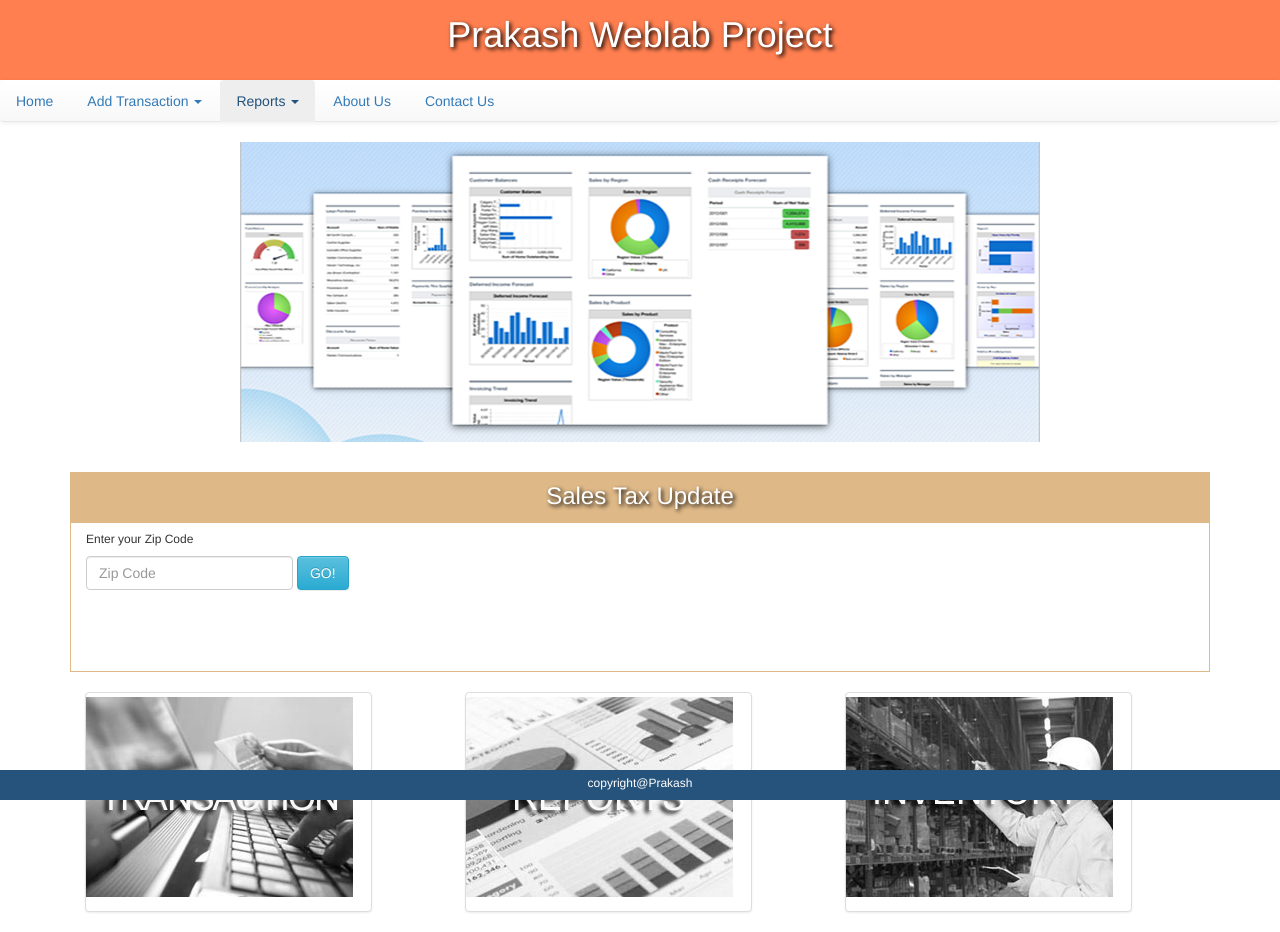
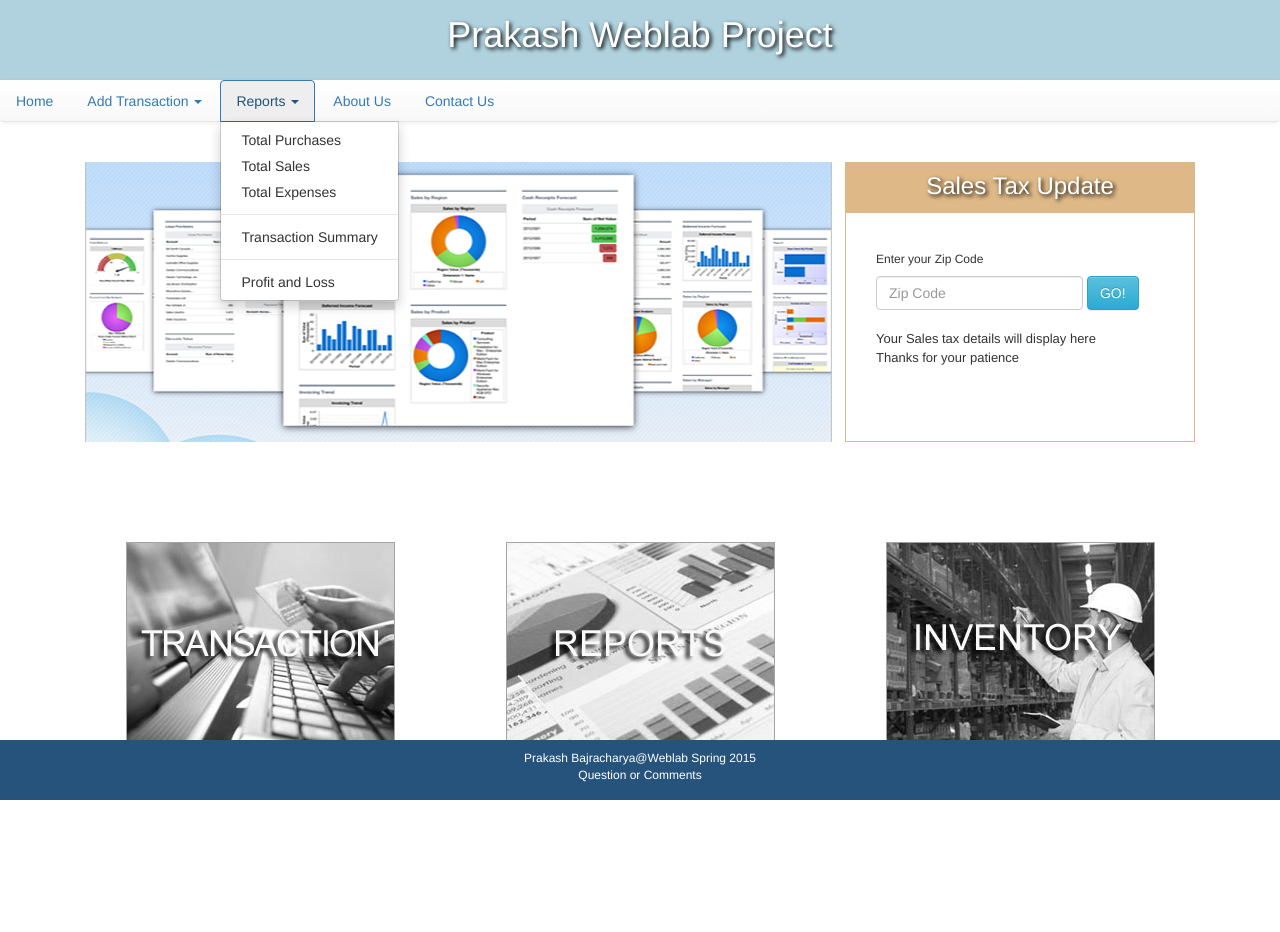
Before and after one commit to bajracharya1/basicAccounting, a PHP site: page / in a window 1280 px wide, after a click on "Reports". After the commit the page ends 800 px from the top, so only its background shows below. Run offline with PHP 8.4, Linux system fonts and the light colour scheme; some libraries are stand-ins or nearby versions.

Commit message:
First Final Draft

```diff
--- a/dashboard.php
+++ b/dashboard.php
@@ -1,8 +1,8 @@
 <?php include('includes/header.php'); ?>
 
 
-<div id="wrap">
-   <div class="col-md-4">
+<div class="wrapper">
+<div class="col-md-4">
 <h3>Income</h3>
   <?php
   if (isset($_GET['message'])){
--- a/exp.php
+++ b/exp.php
@@ -18,7 +18,8 @@
      }
   ?>
 
-<div class ="container-fluid">
+<div class ="container-fluid"></br>
+    <p> Record your Office Expenses</p></br>
   <input type="date" name="date" class="form-control"  value="<?php echo date('Y-m-d'); ?>" />
 <select name="acc" class="form-control"<?php if ($isEditing) { ?> value="<?php print $row['Acc']?>"<?php } ?>  />
     <option value="Office Supplies" >Office Supplies</option>
--- a/includes/footer.php
+++ b/includes/footer.php
@@ -1,33 +1,6 @@
-<!doctype html>
+  <?php db_close($conn); ?>
 
-<html lang="en">
-<head>
-  <meta charset="utf-8">
 
-  <title>Prakash Weblab Project</title>
-  <link rel="stylesheet" href="css/styles.css?v=1.0">
-  <script src="https://ajax.googleapis.com/ajax/libs/jquery/2.1.3/jquery.min.js"></script>
-
-  <!-- Latest compiled and minified CSS -->
-  <link rel="stylesheet" href="https://maxcdn.bootstrapcdn.com/bootstrap/3.3.4/css/bootstrap.min.css">
-
-  <!-- Optional theme -->
-  <link rel="stylesheet" href="https://maxcdn.bootstrapcdn.com/bootstrap/3.3.4/css/bootstrap-theme.min.css">
-
-  <!-- Latest compiled and minified JavaScript -->
-  <script src="https://maxcdn.bootstrapcdn.com/bootstrap/3.3.4/js/bootstrap.min.js"></script>
-
-  <!--[if lt IE 9]>
-  <script src="http://html5shiv.googlecode.com/svn/trunk/html5.js"></script>
-  <![endif]-->
-     <link rel="stylesheet" href="stylesheet/stylesheet.css">
-    <script type="text/javascript" src="http://code.jquery.com/jquery-2.1.3.min.js"></script>
-</head>
-    <body>
 <div class ="footer">
-copyright@Prakash
-    <?php db_close($conn); ?>
-
-    </div>
-    </body>
-</html>
+    Prakash Bajracharya@Weblab Spring 2015 </br>
+    <footerFonta href="contact.php"> Question or Comments</a> </footerFont>
--- a/includes/header.php
+++ b/includes/header.php
@@ -49,6 +49,7 @@
             <li class="divider"></li>
             <li ><a href="exp.php">Add Office Expenses</a> </li>
             <li class="divider"></li>
+             <li ><a href="dashboard.php">View or Edit Transaction</a> </li>
 
           </ul>
 
@@ -56,13 +57,13 @@
    <li class="dropdown">
           <a href="sum.php" class="dropdown-toggle" data-toggle="dropdown" role="button" aria-expanded="false">Reports <span class="caret"></span></a>
           <ul class="dropdown-menu" role="menu">
-         <li> <a href="sum.php">Total Purchases</a></li>
-         <li> <a href="sum.php">Total Sales</a></li>
-         <li> <a href="sum.php">Total Expenses</a></li>
+         <li> <a href="purchaseReport.php">Total Purchases</a></li>
+         <li> <a href="salesReport.php">Total Sales</a></li>
+         <li> <a href="offExp.php">Total Expenses</a></li>
          <li class="divider"></li>
-         <li> <a href="sum.php">Summary</a></li>
+         <li> <a href="sum.php">Transaction Summary</a></li>
          <li class="divider"></li>
-         <li> <a href="sum.php">Inventory Valuation</a></li>
+         <li> <a href="pnl.php">Profit and Loss</a></li>
     </ul>
 
          <li role="presentation"><a href="about.php">About Us</a></li>
--- a/index.php
+++ b/index.php
@@ -1,53 +1,59 @@
 <?php include('includes/header.php'); ?>
 <div class="container">
+ <div class="col-md-8">
+<div class="indexBG"> <a href="sum.php"> <center><img src="images/dashboard.png" height="280px"></center></a></div>
 
-<div class="indexBG"> <a href="sum.php"> <center><img src="images/dashboard.png" height="300px"></center></a></div>
-
-
+    </div>
+    <div class="col-md-4">
      <div class="taxRow">
       <h3>Sales Tax Update</h3>
-         <div class="col-md-4">
 
+  <div class="wrapper">
        <h6>Enter your Zip Code</h6>
-
-
     <div class="form-inline">
     <input id="tax" class="form-control"  width ="50%" placeholder="Zip Code">
       <button type="submit" class="btn btn-info" id="go" >GO! </button>
-    </div></div>
+    </div>
    <div class="taxInfo">
-  <div class="col-md-8">
-  <div id="totalTax"></div>
-  <div class="taxData"</div>
 
-             </div>  </div></div></div>
+       <div id="totalTax">Your Sales tax details will display here </br> </div>
+  <div class="taxData">Thanks for your patience</div>
+
+         </div></div></div></div></div></div>
 
 
 <div id="indexRow">
 
+<div class="container">
 <div class="col-md-4">
-<div class="thumbnail">
-<a href="dashboard.php"><img class="bottom" src="images/transaction.jpg" />
+
+
+ <div class="content-block">
+<a href="dashboard.php"><img class="bottom" src="images/transaction.jpg">
     <img class="top" src="images/BWtransaction.jpg" /></a></div>
-
            </div>
 
+
 <div class="col-md-4">
-<div class="thumbnail">
+
+<div class="content-block">>
+
 <a href ="sum.php"><img class="bottom" src="images/reports.jpg" />
   <img class="top" src="images/BWreports.jpg" /> </a></div>
 
    </div>
 
  <div class="col-md-4">
-<div class="thumbnail">
+
+<div class="content-block">
+
     <a href ="sum.php"><img class="bottom" src="images/inventory.jpg" />
   <img class="top" src="images/BWinventory.jpg" /></a> </div>
 
    </div>
-        </div>
+        </div> </div>
 
-</div>
+
 
 
 
--- a/sales.php
+++ b/sales.php
@@ -16,7 +16,8 @@
 
      }
   ?>
-<div class ="container-fluid">
+<div class ="container-fluid"></br>
+    <p> Record your Sales transaction</p></br>
     <input type="date" name="date" class="form-control"  value="<?php echo date('Y-m-d'); ?>" />
 <select name="acc" class="form-control"<?php if ($isEditing) { ?> value="<?php print $row['Acc']?>"<?php } ?>  />
     <option value="Candy" >Candy</option>
--- /dev/null
+++ b/salesTaxAPI/SalesTaxApi.txt
@@ -0,0 +1,4 @@
+http://taxratesapi.avalara.com/account
+
+user: prb75038@yahoo.com
+pwd: Prak...*..3
--- a/script/zipTax.js
+++ b/script/zipTax.js
@@ -8,6 +8,7 @@ $(document).ready(function(){
 function getTaxRate(){
 
     $(".taxData").html("");
+    $("#totalTax").html("");
     var url = "https://taxrates.api.avalara.com/postal?country=usa&postal="+($('#tax').val())+"&apikey=%2FlufGDlUKZwV1tfS4Jfgl0RX4VCFoVhbuoIepl18%2BeHs0OdixWDURIZQkxgYJwZcPtKD7UKMLv%2FOToDZxSdSgw%3D%3D";
 
   console.log(url);
--- a/stylesheet/stylesheet.css
+++ b/stylesheet/stylesheet.css
@@ -1,26 +1,30 @@
+.container{
+margin-top: 40px;
 
+}
 .table{
     margin-top: 20px;
-    margin-left: 30px;
+
 
 }
 .indexBG{
-margin-top: 20px;
+
     margin-bottom: 30px;
 }
-.thumbnail{
-    position:relative;
-    margin-top: 20px;
-    width:287px;
-    height: 220px;
+.taxRow{
+    width: 100%;
+    align-items: center;
+    margin: 0 auto;
+    border: 1px solid burlywood;
+    height: 280px;
+}
+.wrapper{
+   padding: 30px;
 
 }
-.taxRow{
-    display: block;
-    width: 100%;
-    height: 200px;
-    margin: 0 auto;
-    border: 1px solid burlywood;
+
+#wrap{
+border: 1px solid burlywood;
 }
 
 .taxInfo{
@@ -29,23 +33,36 @@ margin-top: 20px;
     margin-top: 20px;
 
 }
-.thumbnail img {
-  position:absolute;
-  left:0;
-  -webkit-transition: opacity 1s ease-in-out;
+
+.content-block{
+    margin-top: 30px;
+    margin-left: auto;
+    margin-right: auto;
+    float: none;
+    position:relative;
+     border: 1px solid #a5a3a3;
+    width: 269px;
+    height: 202px;
+
+
+}
+.content-block img {
+    position:absolute;
+    left:0;
+    -webkit-transition: opacity 1s ease-in-out;
   -moz-transition: opacity 1s ease-in-out;
   -o-transition: opacity 1s ease-in-out;
   transition: opacity 1s ease-in-out;
 }
 
-.thumbnail img.top:hover {
+.content-block img.top:hover {
   opacity:0;
 }
 
 
   #wrap {
       width:100%;
-      margin-top: 20px;
+      margin-top: 2 0px;
 
   }
 
@@ -64,7 +81,7 @@ margin-top: 20px;
 }
 
 h1 {
-    background-color: coral;
+    background-color:rgba(96, 165, 190, .5);
     margin: 0 auto;
     height: 80px;
     width: 100%;
@@ -73,6 +90,7 @@ h1 {
     text-shadow: 2px 2px 4px #000000;
     text-align: center;
     padding: 15px;
+
 
 }
 
@@ -93,7 +111,7 @@ h1 {
 }
 
 .footer {
-height: 30px;
+height:60px;
 background-color: #26537c;
 width: 100%;
 text-align: center;
@@ -101,5 +119,30 @@ font-size:12px;
 color: white;
 position: fixed;
 bottom: 0px;
-    padding: 5px;
+padding: 10px;
 }
+
+footerFont {
+    color: white;
+    text-decoration: none;
+}
+
+footerFont:hover
+{
+     color:#00A0C6;
+     text-decoration:none;
+     cursor:pointer;
+}
+
+
+#textBox {
+    width:300px;
+    padding: 40px;
+}
+.pnl{
+    margin-top: 50px;
+    margin-bottom: 50px;
+width:250px;
+margin-left:auto;
+    margin-right: auto;
+}
--- a/sum.php
+++ b/sum.php
@@ -72,7 +72,7 @@ while($row=mysqli_fetch_array($totalIncome)) {
 echo "<table>";
 echo "<tr class='border'>";
 echo "<td align='left' width='150'>" ;
-    echo "Grand Total :". "<td align= 'right' width='80'>"."$ ". $row['SUM(Amt)'] . "</td>";
+echo "Grand Total :". "<td align= 'right' width='80'>"."$ ". $row['SUM(Amt)'] . "</td>";
 echo "</tr>";
 
         $GLOBALS['income'] =   $row['SUM(Amt)'];
```
Also changed, not shown: about.php (+7 -4 lines), contact.php (+10 -10 lines), offExp.php (added, +71 -0 lines), pnl.php (added, +150 -0 lines), purchase.php (+10 -4 lines), purchaseReport.php (added, +71 -0 lines), salesReport.php (added, +71 -0 lines), send.php (+7 -3 lines), view/sales.php (added, +57 -0 lines). Lines whose indentation alone changed are shown as unchanged.
